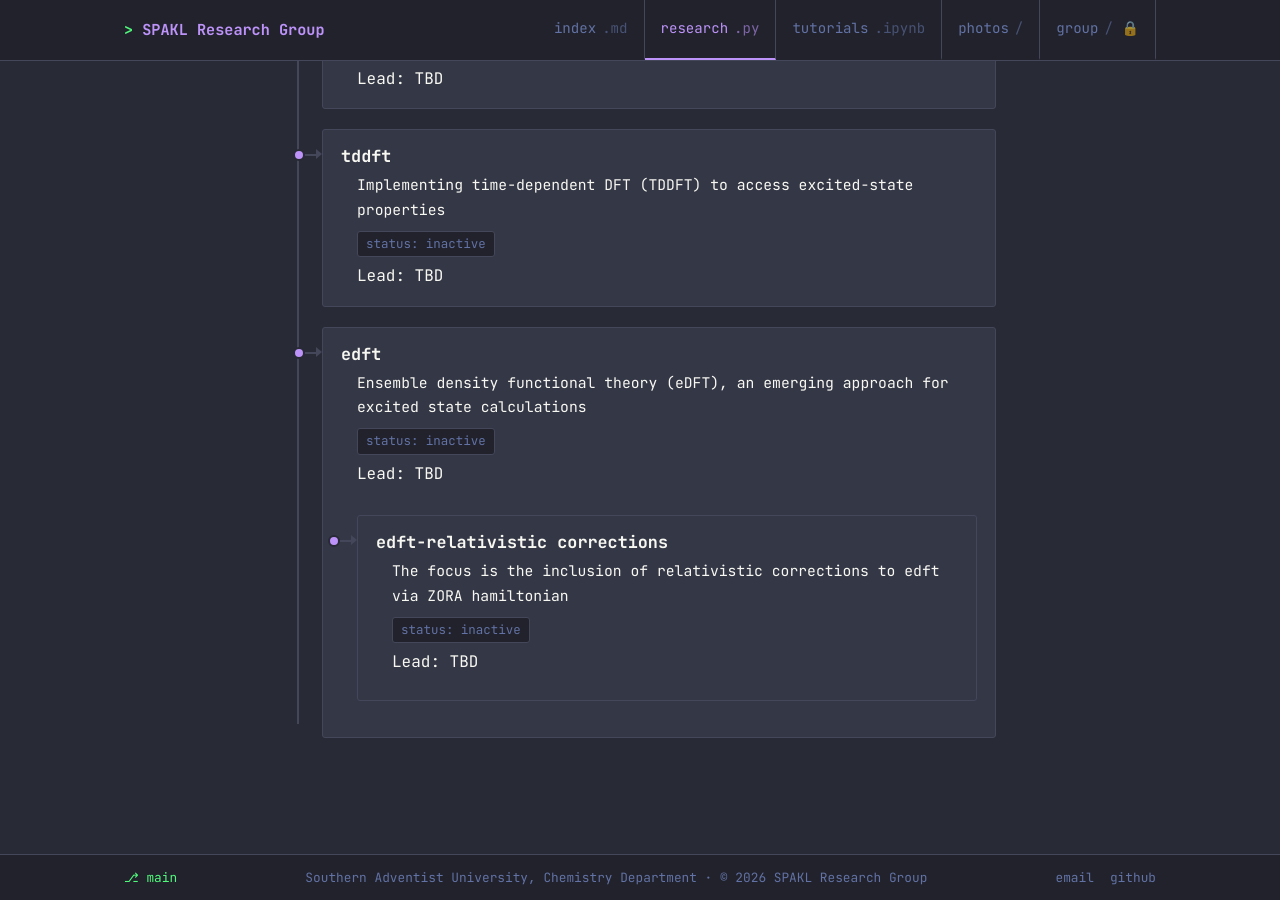
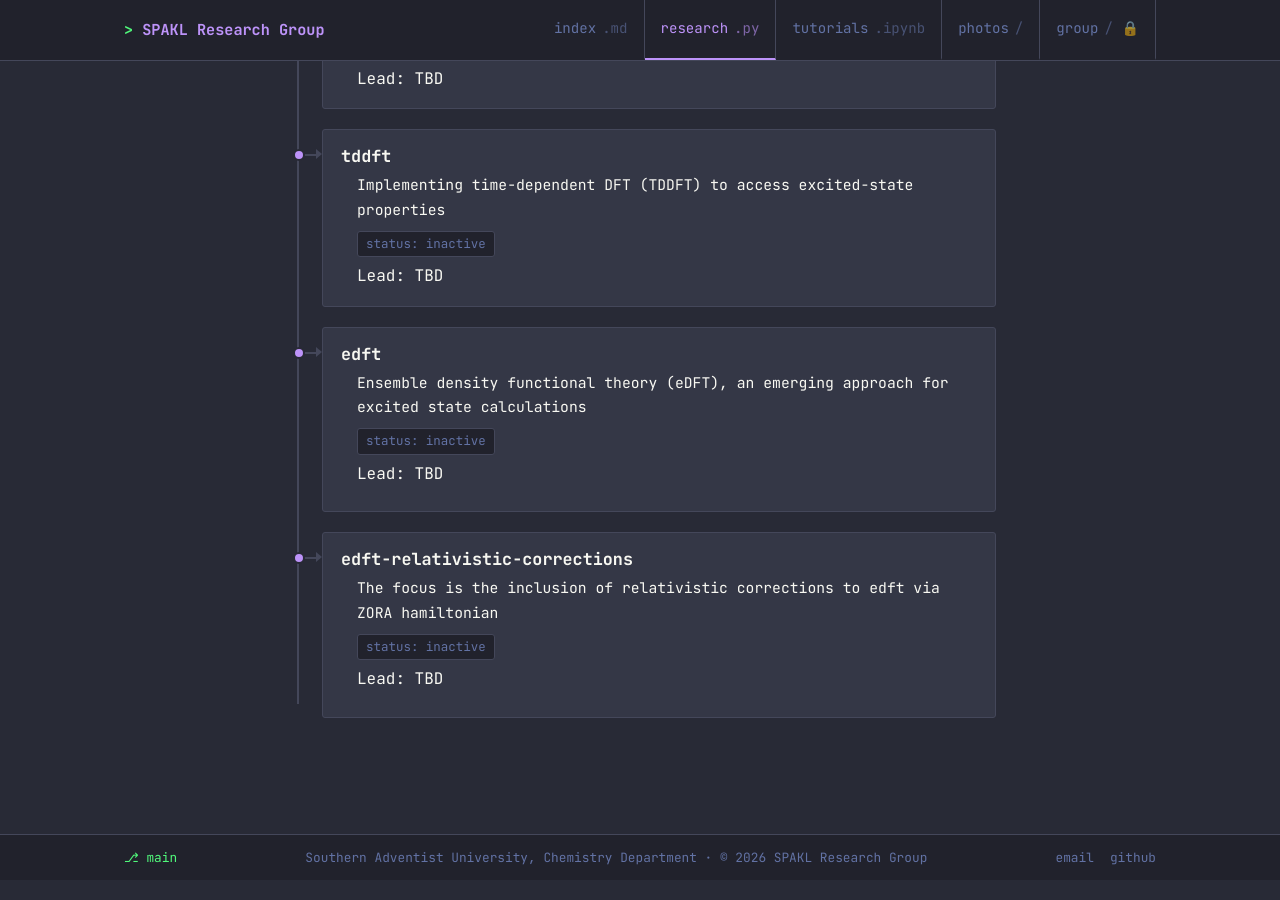
Before and after one commit to spakl/research-site, a Jekyll site: the page built from research/method-development.html, in a window 1280 px wide and 900 px high, scrolled down 676 px. Built offline with Jekyll 4.4.1, drawn with Linux system fonts in a browser that asks for light colours.

Commit message:
Fix unclosed divs causing edft-relativistic-corrections to nest inside edft

```diff
--- a/research/method-development.html
+++ b/research/method-development.html
@@ -49,9 +49,11 @@ title: Method Development
           <span class="card-meta" style="display:block; margin-top:6px;">Lead: TBD</span>
           <div class="related-links" style="margin-top:8px;">
           </div>
+        </div>
+      </div>
       <div class="branch-node">
         <span class="branch-dot"></span>
-        <h3 class="branch-title">edft-relativistic corrections</h3>
+        <h3 class="branch-title">edft-relativistic-corrections</h3>
         <div class="branch-body">
           <p>The focus is the inclusion of relativistic corrections to edft via ZORA hamiltonian</p>
           <span class="tag">status: inactive</span>
```
